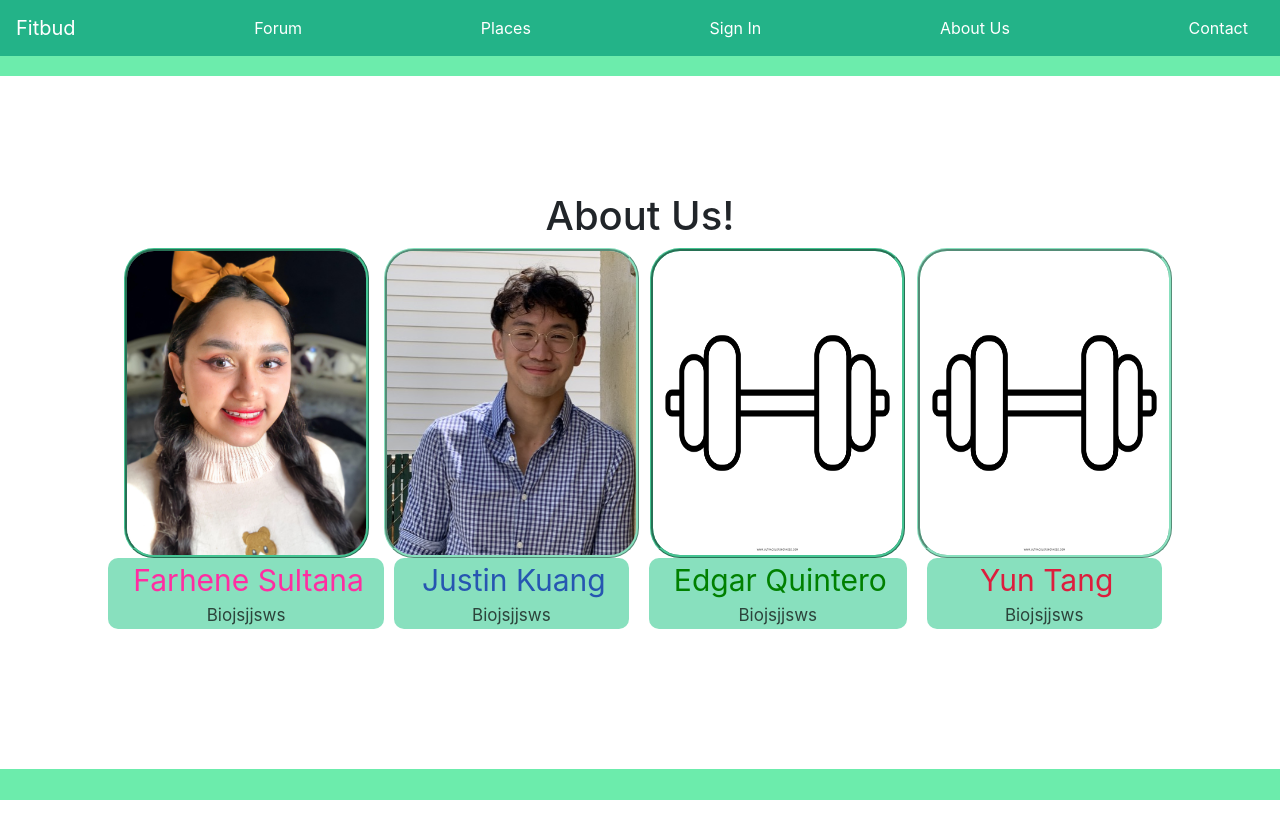
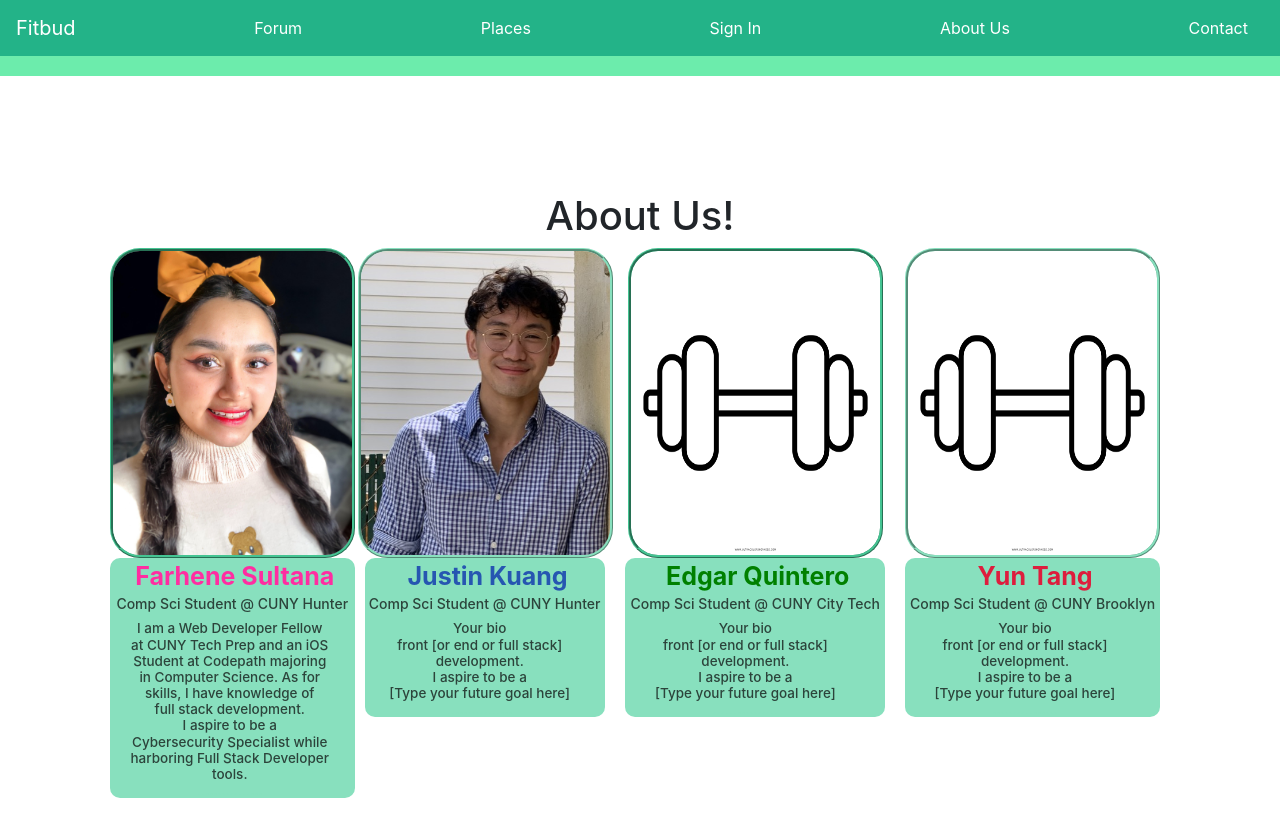
Before and after one commit to CUNYTechPrep/project-starter, a React (Create React App) app in the folder client/: page /about-us in a window 1280 px wide. Shown: the top 838 px of the page. Before the commit the page ends 800 px from the top, so only its background shows below. Built offline with nearby package versions, Linux system fonts and the light colour scheme.

Commit message:
Updated AboutUs and added dropdown feature I learned from the internet

```diff
--- a/client/src/App.css
+++ b/client/src/App.css
@@ -96,14 +96,8 @@
 .flex-container {
   display: flex;
   flex-wrap: wrap;
-  font-size: 30px;
   text-align: center;
 }
-
-.div {
-  flex-shrink: 1;
-}
-
 
 html, body {
   width: 100%;
@@ -121,3 +115,21 @@ body > div > div {
   margin-top: 20px;
   background: white;
 }
+.dropdown {
+  position: relative;
+  display: inline-block;
+}
+
+.dropdown-content {
+  display: none;
+  position: absolute;
+  background-color: #f9f9f9;
+  min-width: 160px;
+  box-shadow: 0px 8px 16px 0px rgba(0,0,0,0.2);
+  padding: 12px 16px;
+  z-index: 1;
+}
+
+.dropdown:hover .dropdown-content {
+  display: block;
+}
--- a/client/src/pages/AboutUsPage.js
+++ b/client/src/pages/AboutUsPage.js
@@ -10,76 +10,193 @@ function AboutUsPage(props) {
         <div className="div-heading">
         <h1>About Us!</h1>
           <div class="flex-container">
-            <div class=".col-auto .mr-auto">
+            <div>
               <img className="profile-pictures" src={Farhene}
                 style={{width: 245, height: 310,
-                  borderRadius: 30, border: '3px ridge #45C493', zIndex: 3}}
+                  borderRadius: 30, border: '3px ridge #45C493'}}
               />
               <div>
-                <div style={{backgroundColor: "#88E0BE", borderRadius: 10}}>
+                <div style={{backgroundColor: "#88E0BE", borderRadius: 10, maxWidth: 250}}>
                   <div style={{color: "#FF2DA1" ,
-                     marginRight: 20, marginLeft: 25}} >
-                    Farhene Sultana
+                     marginRight: 20, marginLeft: 25, fontSize: 25}} >
+                    <b>Farhene Sultana</b>
                   </div>
                   <div style={{fontSize: 17, color: "#2C443B"}}>
-                    Biojsjjsws
+                    <h4 style={{fontSize: 14}}>
+                      Comp Sci Student @ CUNY Hunter
+                    </h4>
+                    <h4 style={{fontSize: 13.5, marginLeft: 20, maxWidth: 200}}>
+                      I am a Web Developer Fellow at CUNY Tech Prep and an iOS Student at Codepath
+                      majoring in Computer Science. As for skills, I have knowledge of
+                      <div className="dropdown">
+                        <span>
+                          full stack development.
+                        </span>
+                        <div className="dropdown-content">
+                          <p>
+                            JavaScript, HTML, CSS, C++, a bit of Python, Swift, Reactjs, Gatsbyjs, and a bit
+                            of Flutter, as well as Nodejs, Expressjs, PostgreSQL and SQL.
+                          </p>
+                        </div>
+                      </div>
+                      <br></br>
+                      I aspire to be a
+                      <div className="dropdown">
+                        <span>
+                          Cybersecurity Specialist while harboring Full Stack Developer
+                          tools.
+                        </span>
+                        <div className="dropdown-content">
+                          <p>
+                            I want to attain a Master's Degree in Cybersecurity and that way I can eventually
+                              know what exactly I position in this career field I would want to go for :3
+                          </p>
+                        </div>
+                      </div>
+                        <p style={{color: "#88E0BE"}}>................</p>
+                    </h4>
                   </div>
                 </div>
               </div>
             </div>
 
 
-            <div class=".col-auto .mr-auto">
+            <div>
               <img className="profile-pictures" src={Justin}
                 style={{width: 255, height: 310,
-                  borderRadius: 30, border: '3px ridge #88E0BE', zIndex: 3}}
+                  borderRadius: 30, border: '3px ridge #88E0BE'}}
               />
               <div>
-                <div style={{backgroundColor: "#88E0BE", borderRadius: 10, marginRight: 10, marginLeft: 10}}>
+                <div style={{backgroundColor: "#88E0BE", borderRadius: 10, marginRight: 10, marginLeft: 10,
+                  maxWidth: 305}}>
                   <div style={{color: "#2656B1",
-                    marginRight: 20, marginLeft: 25}}>
-                    Justin Kuang
+                    marginRight: 20, marginLeft: 25, fontSize: 25}}>
+                    <b>Justin Kuang</b>
                   </div>
                   <div style={{fontSize: 17, color: "#2C443B"}}>
-                    Biojsjjsws
+                    <h4 style={{fontSize: 14, marginLeft: 4, marginRight: 5}}>
+                      Comp Sci Student @ CUNY Hunter
+                    </h4>
+                    <h4 style={{fontSize: 13.5, marginLeft: 15, maxWidth: 200}}>
+                      Your bio
+                      <div className="dropdown">
+                        <span>
+                          front [or end or full stack] development.
+                        </span>
+                        <div className="dropdown-content">
+                          <p>
+                            Type your skills here
+                          </p>
+                        </div>
+                      </div>
+                      <br></br>
+                      I aspire to be a
+                      <div className="dropdown">
+                        <span>
+                          [Type your future goal here]
+                        </span>
+                        <div className="dropdown-content">
+                          <p>
+                            [Explain your goal here]
+                          </p>
+                        </div>
+                      </div>
+                        <p style={{color: "#88E0BE"}}>................</p>
+                    </h4>
                   </div>
                 </div>
               </div>
             </div>
 
 
-            <div class=".col-auto .mr-auto">
+            <div>
               <img className="profile-pictures" src={logo}
                 style={{width: 255, height: 310,
-                  borderRadius: 30, border: '3px ridge #45C493', zIndex: 3}}
+                  borderRadius: 30, border: '3px ridge #45C493'}}
               />
               <div>
                 <div style={{backgroundColor: "#88E0BE", borderRadius: 10, marginRight: 10, marginLeft: 10}}>
                   <div style={{color: "green",
-                    marginRight: 20, marginLeft: 25}}>
-                    Edgar Quintero
+                    marginRight: 20, marginLeft: 25, fontSize: 25}}>
+                    <b>Edgar Quintero</b>
                   </div>
                   <div style={{fontSize: 17, color: "#2C443B"}}>
-                    Biojsjjsws
+                    <h4 style={{fontSize: 14, marginLeft: 5, marginRight: 5}}>
+                      Comp Sci Student @ CUNY City Tech
+                    </h4>
+                    <h4 style={{fontSize: 13.5, marginLeft: 20, maxWidth: 200}}>
+                      Your bio
+                      <div className="dropdown">
+                        <span>
+                          front [or end or full stack] development.
+                        </span>
+                        <div className="dropdown-content">
+                          <p>
+                            Type your skills here
+                          </p>
+                        </div>
+                      </div>
+                      <br></br>
+                      I aspire to be a
+                      <div className="dropdown">
+                        <span>
+                          [Type your future goal here]
+                        </span>
+                        <div className="dropdown-content">
+                          <p>
+                            [Explain your goal here]
+                          </p>
+                        </div>
+                      </div>
+                        <p style={{color: "#88E0BE"}}>................</p>
+                    </h4>
                   </div>
                 </div>
               </div>
             </div>
 
 
-            <div class=".col-auto .mr-auto">
+            <div>
               <img className="profile-pictures" src={logo}
                 style={{width: 255, height: 310,
-                  borderRadius: 30, border: '3px ridge #88E0BE', zIndex: 3}}
+                  borderRadius: 30, border: '3px ridge #88E0BE'}}
               />
               <div>
                 <div style={{backgroundColor: "#88E0BE", borderRadius: 10, marginRight: 10, marginLeft: 10}}>
                   <div style={{color: "#DD1D3D",
-                    marginRight: 20, marginLeft: 25}}>
-                    Yun Tang
+                    marginRight: 20, marginLeft: 25, fontSize: 25}}>
+                    <b>Yun Tang</b>
                   </div>
                   <div style={{fontSize: 17, color: "#2C443B"}}>
-                    Biojsjjsws
+                    <h4 style={{fontSize: 14, marginLeft: 5, marginRight: 5}}>
+                      Comp Sci Student @ CUNY Brooklyn
+                    </h4>
+                    <h4 style={{fontSize: 13.5, marginLeft: 20, maxWidth: 200}}>
+                      Your bio
+                      <div className="dropdown">
+                        <span>
+                          front [or end or full stack] development.
+                        </span>
+                        <div className="dropdown-content">
+                          <p>
+                            Type your skills here
+                          </p>
+                        </div>
+                      </div>
+                      <br></br>
+                      I aspire to be a
+                      <div className="dropdown">
+                        <span>
+                          [Type your future goal here]
+                        </span>
+                        <div className="dropdown-content">
+                          <p>
+                            [Explain your goal here]
+                          </p>
+                        </div>
+                      </div>
+                        <p style={{color: "#88E0BE"}}>................</p>
+                    </h4>
                   </div>
                 </div>
               </div>
```
